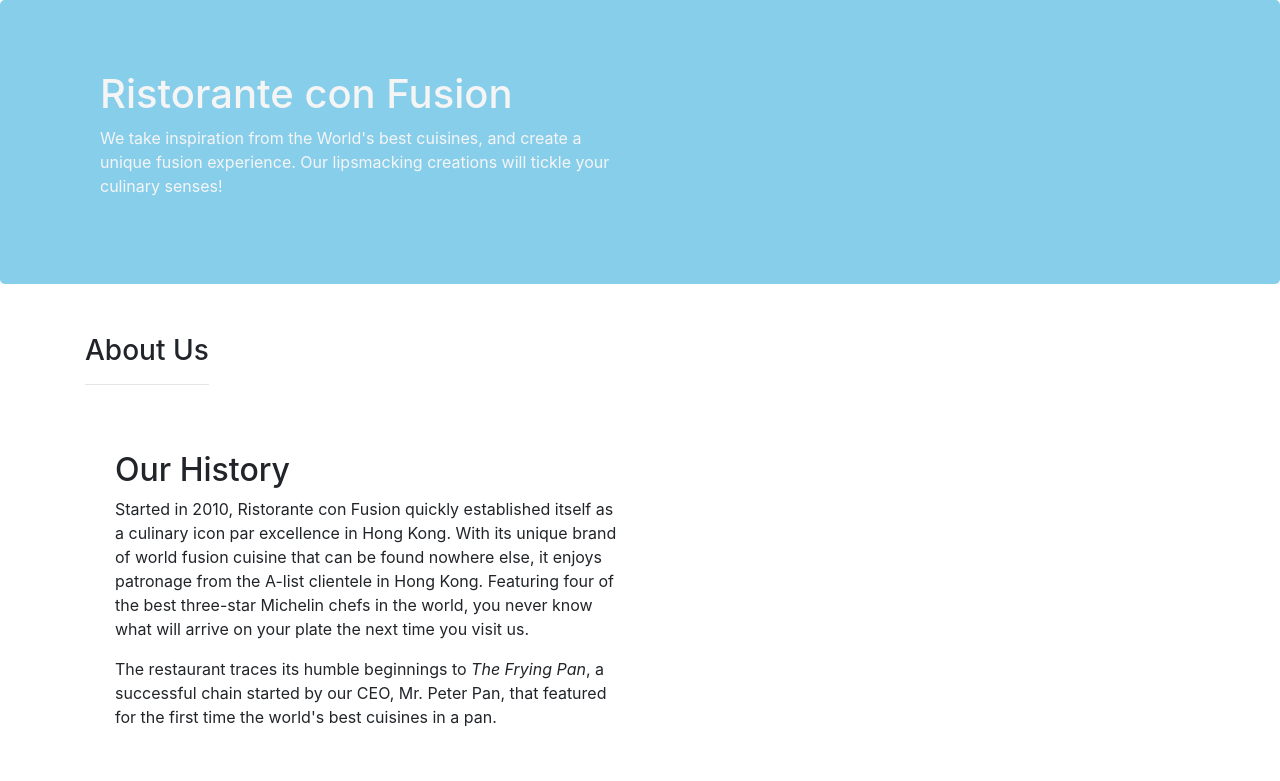
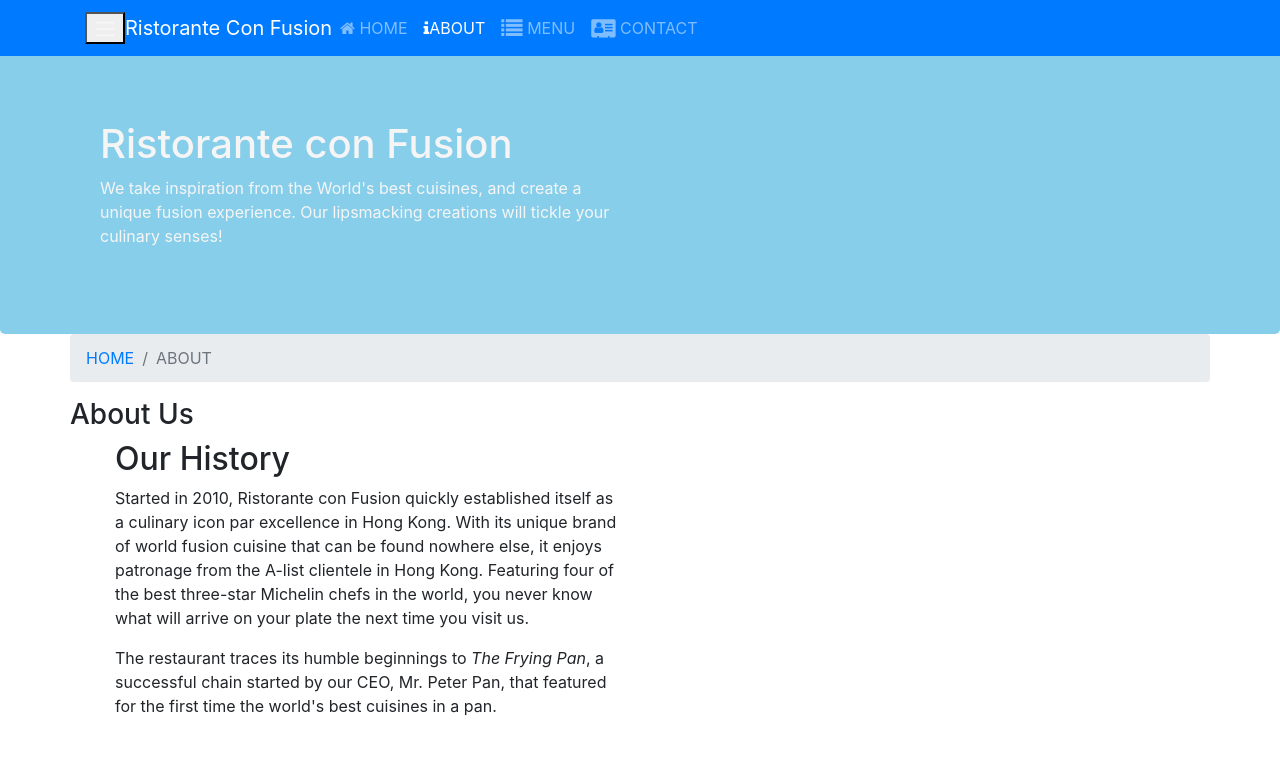
Before and after one commit to mkhoa0201/Web-Coursera, a website: page aboutus.html in a window 1280 px wide. Shown: the top 781 px of the page. Drawn offline with nearby package versions, Linux system fonts and the light colour scheme.

Commit message:
Add nav bar to the web

```diff
--- a/aboutus.html
+++ b/aboutus.html
@@ -9,6 +9,8 @@
 
     <!-- Bootstrap CSS -->
     <link rel="stylesheet" href="node_modules/bootstrap/dist/css/bootstrap.min.css">
+    <link rel="stylesheet" href = "node_modules/font-awesome/css/font-awesome.min.css">
+    <link rel="stylesheet" href = "node_modules/bootstrap-social/bootstrap-social.css">
     <link rel="stylesheet" href = "style.css">
 
     <title>Ristorante Con Fusion: About Us</title>
@@ -16,6 +18,30 @@
 </head>
 
 <body>
+
+    <nav class = "navbar navbar-dark navbar-expand-sm bg-primary fixed-top">
+        <div class = "container">
+            <button class="navbar-toggle" type ="button" data-toggle="collapse" data-target="#Navbar" >
+               <!-- hide and view the navbar for xtra small screen-->
+                <!-- data-toggle attr is a jvscript component usage in bootstrap -->
+            <span class = " navbar-toggler-icon"></span>
+            </button>
+            <a class = "navbar-brand mr-auto" href="###">
+                Ristorante Con Fusion
+            </a>
+
+            <div class = "collapse navbar-collapse" id ="Navbar">
+            <ul class = "navbar-nav mr-auto"> <!--specify the right margin-->
+                <li class = "nav-item"> <a class = "nav-link" href = "index.html"><span class="fa fa-home"></span> HOME</a></li>
+                <li class = "nav-item active"> <a class = "nav-link" href = "aboutus.html"> <span class="fa fa-info"></span>ABOUT</a></li>
+                <li class = "nav-item"> <a class = "nav-link" href = "#"><span class="fa fa-list fa-lg"></span> MENU</a></li>
+                <li class = "nav-item"> <a class = "nav-link" href = "#"><span class="fa fa-address-card fa-lg"></span> CONTACT</a></li>
+            </ul>
+        </div>
+        </div>
+
+    </nav>
+
 
     <header class="jumbotron">
         <div class="container">
@@ -31,11 +57,14 @@
     </header>
 
     <div class = "container">
-        <div class ="row row-content align-items-center">
-            <div class = "">
+        <div class ="row">
+            <ol class = "col-12 breadcrumb">
+                <li class="breadcrumb-item"><a href="index.html">HOME</a> </li>
+                <li class="breadcrumb-item active">ABOUT</li>
+            </ol>
                <h3>About Us</h3>
                <hr>
-            </div>
+
         </div>
 
         <div class="container">
@@ -83,8 +112,8 @@
                 <div class="col-4 offset-1 col-sm-2">
                     <h5>Links</h5>
                     <ul class="list-unstyled">
-                        <li><a href="#">Home</a></li>
-                        <li><a href="#">About</a></li>
+                        <li><a href="index.html">Home</a></li>
+                        <li><a href="aboutus.html">About</a></li>
                         <li><a href="#">Menu</a></li>
                         <li><a href="#">Contact</a></li>
                     </ul>
--- a/package.json
+++ b/package.json
@@ -15,6 +15,8 @@
   },
   "dependencies": {
     "bootstrap": "^4.0.0",
+    "bootstrap-social": "^5.1.1",
+    "font-awesome": "^4.7.0",
     "jquery": "^3.3.1",
     "popper.js": "^1.12.9"
   },
--- a/style.css
+++ b/style.css
@@ -30,3 +30,14 @@
     color: whitesmoke;
 
 }
+
+body {
+    padding:50px 0px 50px 0px;
+    z-index: 0px;
+
+
+}
+
+.navbar-dark {
+    background-color: gray;
+}
```
Also changed, not shown: index.html (+27 -2 lines), 1 other file.
